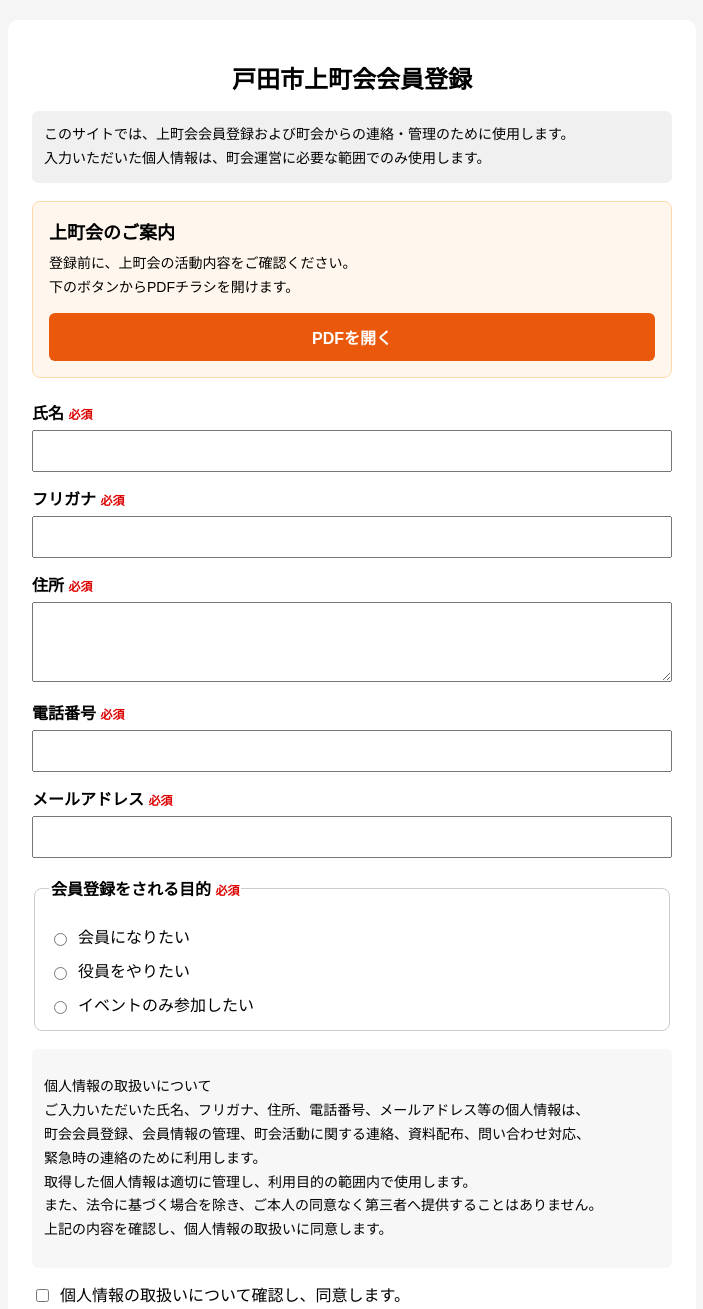
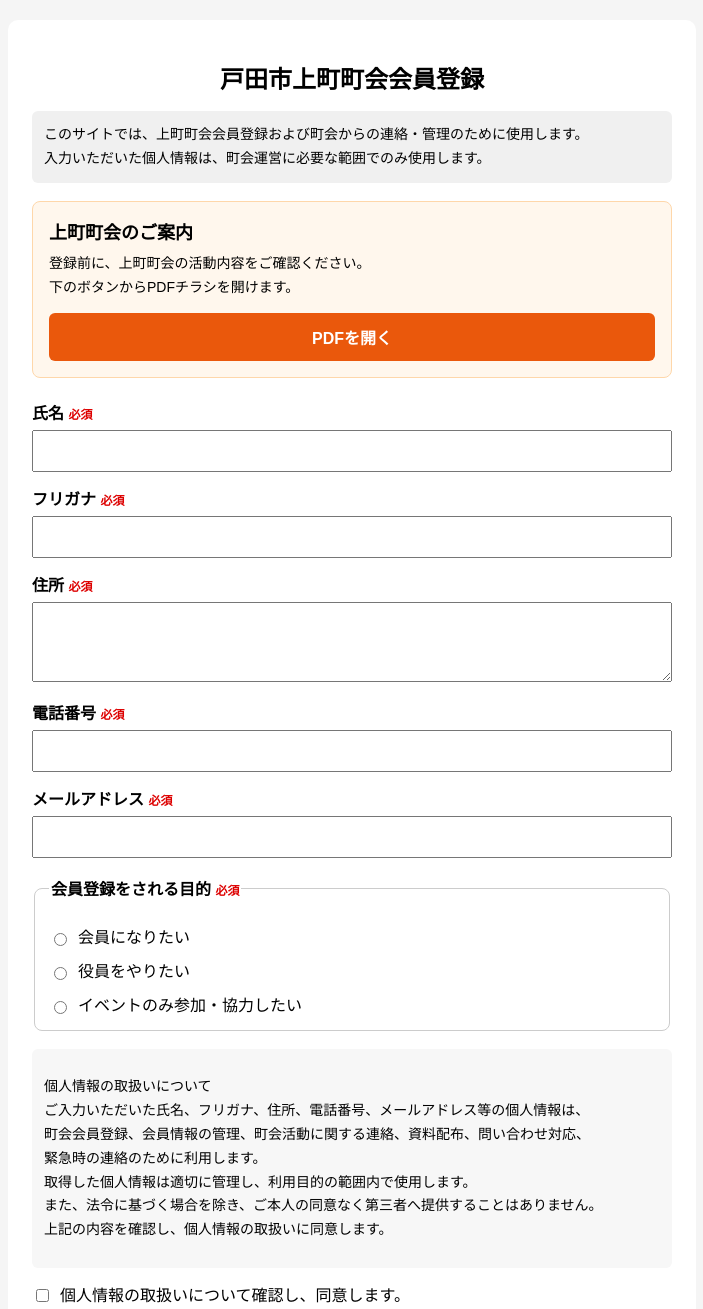
Before and after one commit to simanuki0923/chokai-member-form, a website built with Vite: page index.html in a window 1280 px wide. Shown: the top 1309 px of the page, without its empty margins (288-991 px from the left). Built offline with nearby package versions, Linux system fonts and the light colour scheme.

```diff
--- a/index.html
+++ b/index.html
@@ -3,24 +3,24 @@
 
 <head>
   <meta charset="UTF-8" />
-  <title>戸田市上町会会員登録</title>
+  <title>戸田市上町町会会員登録</title>
   <meta name="viewport" content="width=device-width, initial-scale=1.0" />
 </head>
 
 <body>
   <main class="container">
-    <h1>戸田市上町会会員登録</h1>
+    <h1>戸田市上町町会会員登録</h1>
 
     <p class="description">
-      このサイトでは、上町会会員登録および町会からの連絡・管理のために使用します。<br />
+      このサイトでは、上町町会会員登録および町会からの連絡・管理のために使用します。<br />
       入力いただいた個人情報は、町会運営に必要な範囲でのみ使用します。
     </p>
 
     <section class="flyer-section">
-      <h2>上町会のご案内</h2>
+      <h2>上町町会のご案内</h2>
 
       <p>
-        登録前に、上町会の活動内容をご確認ください。<br />
+        登録前に、上町町会の活動内容をご確認ください。<br />
         下のボタンからPDFチラシを開けます。
       </p>
 
@@ -60,7 +60,7 @@
 
         <label class="radio-label">
           <input type="radio" name="purpose" value="イベントのみ参加したい" />
-          イベントのみ参加したい
+          イベントのみ参加・協力したい
         </label>
       </fieldset>
 
```
